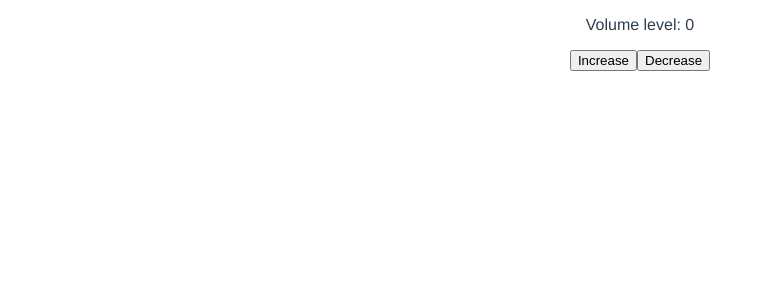
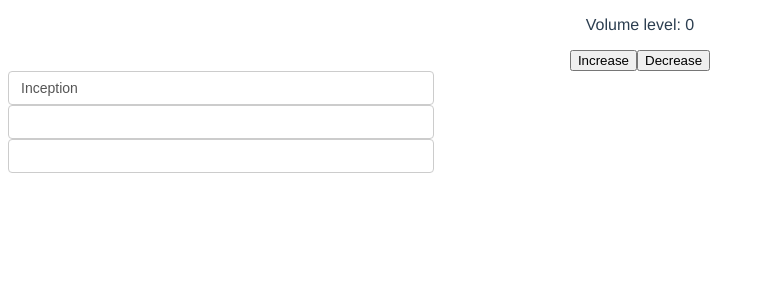
Before and after one commit to utshab-roy/vue-ui, a Vue app: page / in a window 1280 px wide. Shown: the top 300 px of the page, without its empty margins (0-765 px from the left). Built offline with nearby package versions, Linux system fonts and the light colour scheme.

Commit message:
immediate and deep watcher demo for accessing nested object and array data

```diff
--- a/src/App.vue
+++ b/src/App.vue
@@ -5,7 +5,11 @@
    <button @click="volume -= 2">Decrease</button>
   </div>
 
-
+  <div>
+    <input type="text" v-model="movie">
+    <input type="text" v-model="movieInfo.title">
+    <input type="text" v-model="movieInfo.actor">
+  </div>
 
 </template>
 
@@ -14,7 +18,12 @@ export default {
   name: "App",
   data() {
     return {
-      volume: 0
+      volume: 0,
+      movie: 'Inception',
+      movieInfo: {
+        title: '',
+        actor: '',
+      }
     }
   },
   methods: {
@@ -26,6 +35,17 @@ export default {
       if(newValue > prevValue && newValue === 16) {
         alert('Too much val is bad for hearing (alert pop up only increase)');
       }
+    },
+    movie: {
+      handler(newValue) {
+        console.log(`Calling movie name: ${newValue}`);
+      }, immediate:true // this will immediately call the watch when the page load
+    },
+    movieInfo: {
+      handler(newValue) {
+        console.log(`Calling API with movie title: ${newValue.title} and actor: ${newValue.actor}`);
+      },
+      deep: true // deep object set to true and is NECESSARY in order to observe object data value
     }
   }
 };
```
